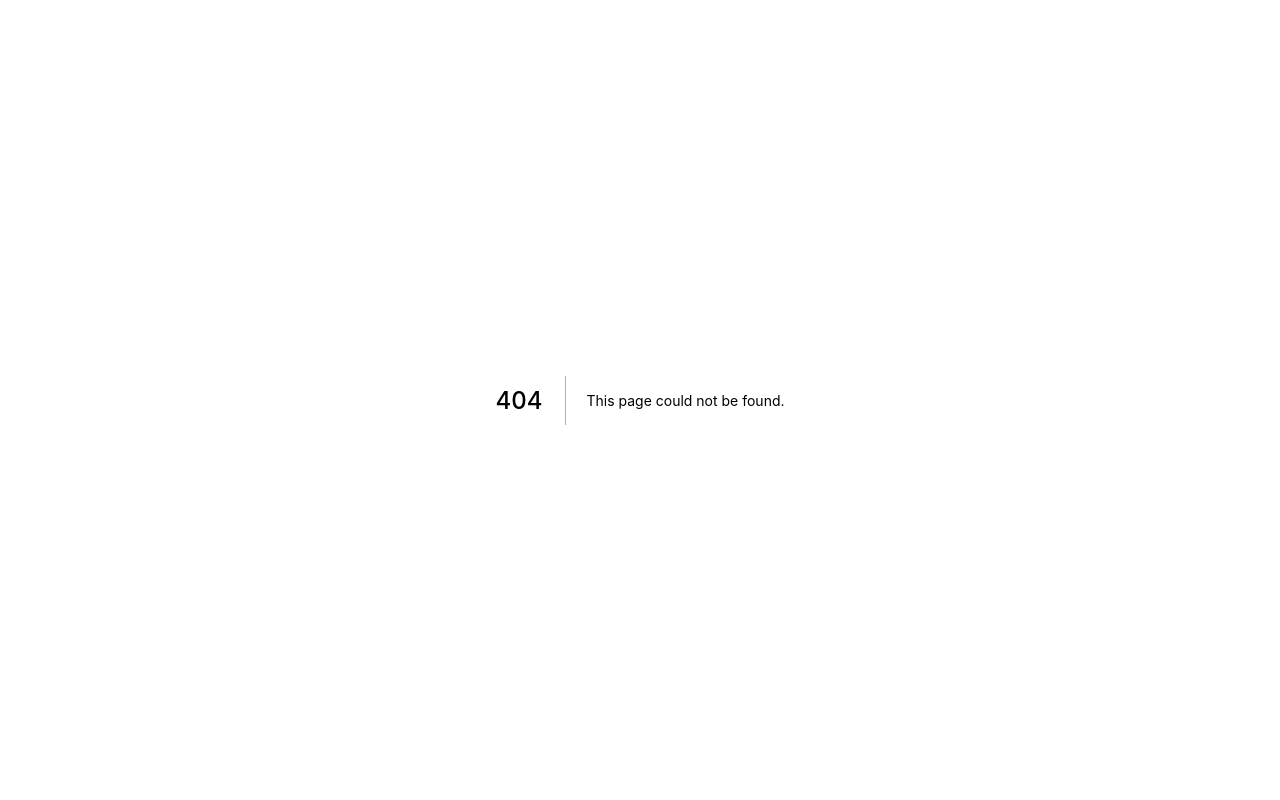
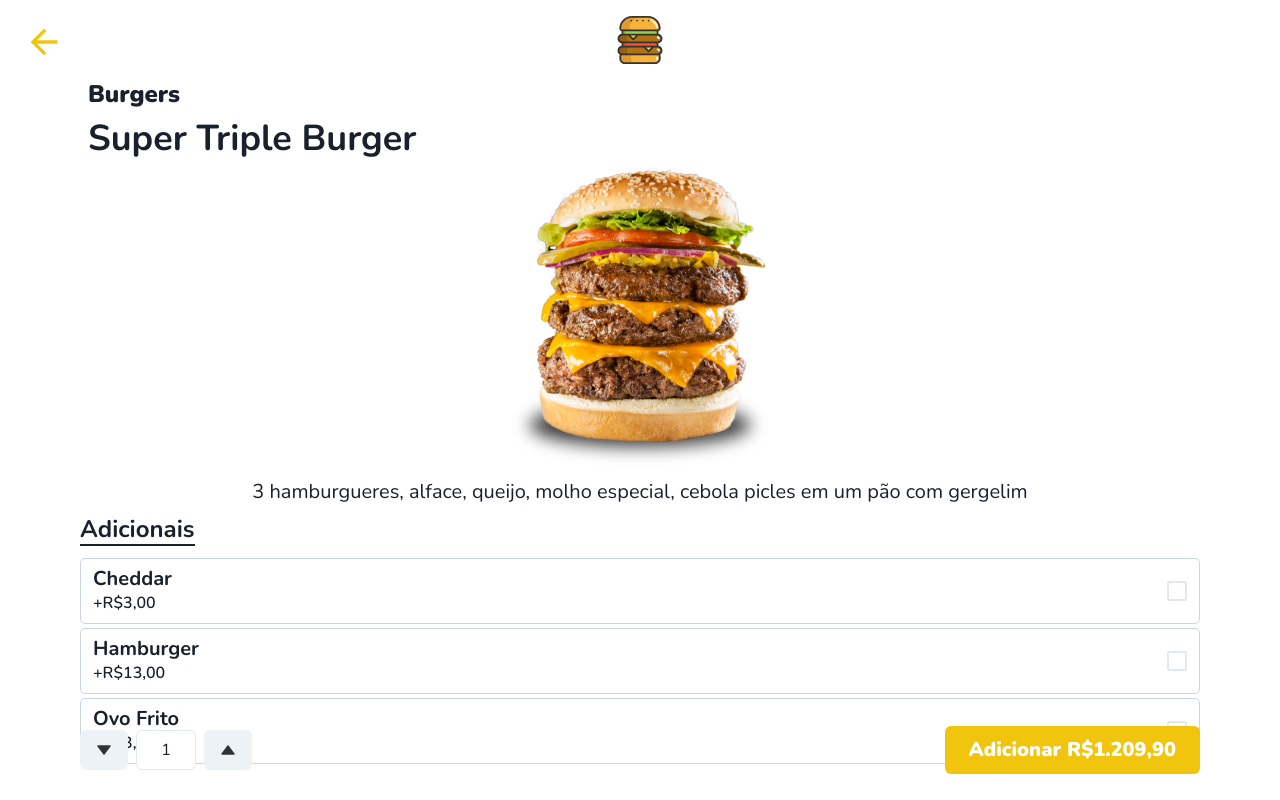
Before and after one commit to afmelo92/burger-project, a Next.js app: page /products/item in a window 1280 px wide. Before the commit this address had no page. Built offline with nearby package versions, Linux system fonts and the light colour scheme.

Commit message:
Add Product card and Product item detail page with styles

```diff
--- /dev/null
+++ b/src/components/ProductCard/Footer/Counter/index.tsx
@@ -0,0 +1,43 @@
+import { TriangleDownIcon, TriangleUpIcon } from '@chakra-ui/icons'
+import { HStack, Button, Input } from '@chakra-ui/react'
+import { useState } from 'react'
+
+const Counter: React.FC = () => {
+  const [counter, setCounter] = useState(1)
+
+  const handleAddButton = () => {
+    if (counter < 100) setCounter(counter => counter + 1)
+  }
+
+  const handleSubtractButton = () => {
+    if (counter > 1) setCounter(counter => counter - 1)
+  }
+
+  return (
+    <HStack>
+      <Button
+        onClick={handleSubtractButton}
+        iconSpacing="0"
+        leftIcon={<TriangleDownIcon />}
+        textColor="blackAlpha.800"
+      />
+      <Input
+        maxW="60px"
+        backgroundColor="white"
+        type="number"
+        value={counter}
+        textAlign="center"
+        p="0"
+        readOnly
+      />
+      <Button
+        onClick={handleAddButton}
+        iconSpacing="0"
+        leftIcon={<TriangleUpIcon />}
+        textColor="blackAlpha.800"
+      />
+    </HStack>
+  )
+}
+
+export default Counter
--- /dev/null
+++ b/src/components/ProductCard/Footer/index.tsx
@@ -0,0 +1,31 @@
+import { Button, HStack } from '@chakra-ui/react'
+import React from 'react'
+
+import Counter from './Counter'
+
+const Footer: React.FC = () => {
+  return (
+    <HStack
+      position="absolute"
+      bottom="0"
+      h="100px"
+      w="full"
+      // border="2px"
+      justifyContent="space-between"
+      px={{ base: '2', md: '20' }}
+    >
+      <Counter />
+      <Button
+        size="lg"
+        fontSize="xl"
+        fontWeight="black"
+        textColor="white"
+        backgroundColor="yellow.500"
+      >
+        Adicionar R$1.209,90
+      </Button>
+    </HStack>
+  )
+}
+
+export default Footer
--- /dev/null
+++ b/src/components/ProductCard/Header/index.tsx
@@ -0,0 +1,47 @@
+import { ArrowBackIcon } from '@chakra-ui/icons'
+import { HStack, Box, Button } from '@chakra-ui/react'
+import Logo from 'components/Logo'
+import { useRouter } from 'next/router'
+
+const ProductCardHeader: React.FC = () => {
+  const router = useRouter()
+
+  return (
+    <HStack
+      w="full"
+      minH={{ base: '55px', md: '70px', lg: '80px' }}
+      // border="2px"
+      position="relative"
+      // borderColor="red.500"
+      aria-label="product area header"
+    >
+      <Box
+        p="0"
+        m="auto"
+        w="100%"
+        display="flex"
+        position="absolute"
+        aria-label="logo area"
+        justifyContent="center"
+      >
+        <Logo size="small" />
+      </Box>
+      <Button
+        left="0"
+        position="absolute"
+        leftIcon={
+          <ArrowBackIcon
+            boxSize={{ base: '6', md: '8', lg: '10' }}
+            textColor="yellow.500"
+          />
+        }
+        onClick={() => router.back()}
+        backgroundColor="whiteAlpha.900"
+        top={{ base: '1', md: '3' }}
+        h={{ base: '45px', md: '45px', lg: '60px' }}
+      />
+    </HStack>
+  )
+}
+
+export default ProductCardHeader
--- /dev/null
+++ b/src/components/ProductCard/ItemArea/index.tsx
@@ -0,0 +1,64 @@
+import { Heading, VStack, Image, Text } from '@chakra-ui/react'
+
+const ItemArea: React.FC = () => {
+  return (
+    <VStack
+      // h="full"
+      px={{ base: '2', md: '20' }}
+      w="full"
+      maxH={{ base: '380px', md: '450px' }}
+      spacing="0"
+      // border="2px"
+      direction="column"
+      // borderColor="purple.500"
+      aria-label="product area"
+    >
+      <VStack
+        px={{ base: '1', md: '2' }}
+        w="full"
+        alignItems="self-start"
+        spacing="0"
+      >
+        <Heading
+          fontSize={{ base: 'xl', md: '2xl' }}
+          fontWeight="black"
+          mb={{ base: '1', md: '3' }}
+          aria-label="product header category"
+        >
+          Burgers
+        </Heading>
+        <Heading
+          fontSize={{ base: '2xl', md: '4xl' }}
+          maxW={{ base: '250px', md: '350px' }}
+          lineHeight="1"
+          aria-label="product header name"
+        >
+          Super Triple Burger
+        </Heading>
+      </VStack>
+
+      <Image
+        p="2"
+        src="/burger.png"
+        objectFit="contain"
+        maxH={{ base: '220px', md: '250px', lg: '320px' }}
+        alt="super triple burger"
+        m="auto"
+        aria-label="product image"
+        // border="2px"
+      />
+      <Text
+        w="full"
+        maxH="150px"
+        fontSize={{ base: 'md', md: 'xl' }}
+        textAlign="center"
+        // border="2px"
+      >
+        3 hamburgueres, alface, queijo, molho especial, cebola picles em um pão
+        com gergelim
+      </Text>
+    </VStack>
+  )
+}
+
+export default ItemArea
--- /dev/null
+++ b/src/components/ProductCard/Options/index.tsx
@@ -0,0 +1,82 @@
+import { Heading, VStack, HStack, Text, Checkbox } from '@chakra-ui/react'
+
+const Options: React.FC = () => {
+  return (
+    <VStack
+      aria-label="extra items area"
+      w="full"
+      py="2"
+      px={{ base: '2', md: '20' }}
+      spacing="1"
+      // overflow="hidden"
+      // border="2px"
+      // minH="40%"
+      // alignContent="start"
+    >
+      <Heading
+        fontSize="2xl"
+        marginBottom="2"
+        borderBottom="2px"
+        alignSelf="flex-start"
+      >
+        Adicionais
+      </Heading>
+      <HStack
+        border="1px"
+        borderRadius="5px"
+        borderColor="gray.300"
+        w="100%"
+        px="3"
+        py="2"
+        justifyContent="space-between"
+        aria-label="extra item area"
+      >
+        <VStack alignItems="flex-start" spacing="0">
+          <Heading fontSize={{ base: 'lg', md: 'xl' }}>Cheddar</Heading>
+          <Text fontSize={{ base: 'sm', md: 'md' }} fontWeight="semibold">
+            +R$3,00
+          </Text>
+        </VStack>
+        <Checkbox size="lg" colorScheme="yellow" />
+      </HStack>
+      <HStack
+        border="1px"
+        borderRadius="5px"
+        borderColor="gray.300"
+        w="100%"
+        px="3"
+        py="2"
+        justifyContent="space-between"
+        aria-label="extra item area"
+      >
+        <VStack alignItems="flex-start" spacing="0">
+          <Heading fontSize={{ base: 'lg', md: 'xl' }}>Hamburger</Heading>
+          <Text fontSize={{ base: 'sm', md: 'md' }} fontWeight="semibold">
+            +R$13,00
+          </Text>
+        </VStack>
+        <Checkbox size="lg" colorScheme="yellow" />
+      </HStack>
+      <HStack
+        border="1px"
+        borderRadius="5px"
+        borderColor="gray.300"
+        w="100%"
+        px="3"
+        py="2"
+        justifyContent="space-between"
+        aria-label="extra item area"
+      >
+        <VStack alignItems="flex-start" spacing="0">
+          <Heading fontSize={{ base: 'lg', md: 'xl' }}>Ovo Frito</Heading>
+          <Text fontSize={{ base: 'sm', md: 'md' }} fontWeight="semibold">
+            +R$3,00
+          </Text>
+        </VStack>
+        <Checkbox size="lg" colorScheme="yellow" />
+      </HStack>
+    </VStack>
+  )
+}
+
+export default Options
--- /dev/null
+++ b/src/pages/products/[slug]/index.tsx
@@ -0,0 +1,7 @@
+import ProductsItemTemplate from 'templates/Products/Item'
+
+const Item: React.FC = () => {
+  return <ProductsItemTemplate />
+}
+
+export default Item
--- /dev/null
+++ b/src/templates/Products/Item/index.tsx
@@ -0,0 +1,36 @@
+import { VStack, Fade } from '@chakra-ui/react'
+import Footer from 'components/ProductCard/Footer'
+import Header from 'components/ProductCard/Header'
+import ItemArea from 'components/ProductCard/ItemArea'
+import Options from 'components/ProductCard/Options'
+import BaseTemplate from 'templates/Base'
+
+const ProductsItemTemplate = () => {
+  return (
+    <Fade in={true}>
+      <BaseTemplate>
+        <VStack
+          // border="2px"
+          // borderColor="white"
+          h="full"
+          w="100%"
+          spacing="0"
+          position="relative"
+          aria-label="product page"
+          // justifyContent="space-between"
+          backgroundColor="white"
+        >
+          <Header />
+
+          <ItemArea />
+
+          <Options />
+
+          <Footer />
+        </VStack>
+      </BaseTemplate>
+    </Fade>
+  )
+}
+
+export default ProductsItemTemplate
--- a/src/theme/index.ts
+++ b/src/theme/index.ts
@@ -1,6 +1,13 @@
 import { extendTheme } from '@chakra-ui/react'
 
 const theme = extendTheme({
+  styles: {
+    global: {
+      html: {
+        bg: 'whiteAlpha.900'
+      }
+    }
+  },
   fonts: {
     heading: 'Nunito',
     body: 'Nunito'
```
Also changed, not shown: src/components/ProductCard/index.tsx (+12 -4 lines), src/templates/Home/index.tsx (+6 -4 lines), src/templates/Menu/index.tsx (+7 -5 lines), public/sw.js.
